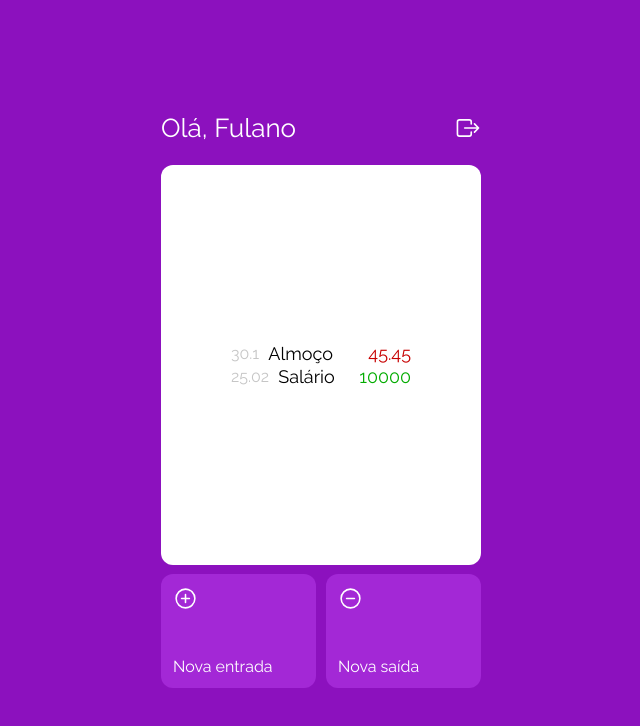
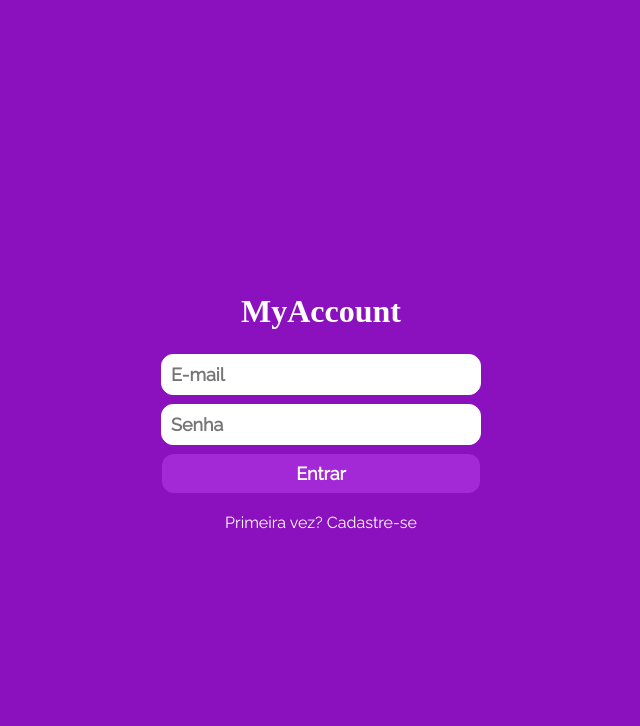
Before and after one commit to rayyventura/mywallet, a React (Create React App) app: page / in a window 1280 px wide. Shown: the top 726 px of the page, without its empty margins (319-959 px from the left). Built offline with nearby package versions, Linux system fonts and the light colour scheme; a web font is replaced by a local one.

Commit message:
Adds main features

```diff
--- a/package.json
+++ b/package.json
@@ -6,10 +6,13 @@
     "@testing-library/jest-dom": "^5.16.2",
     "@testing-library/react": "^12.1.2",
     "@testing-library/user-event": "^13.5.0",
+    "axios": "^0.25.0",
     "react": "^17.0.2",
     "react-dom": "^17.0.2",
     "react-router": "^6.2.1",
+    "react-router-dom": "^6.2.1",
     "react-scripts": "5.0.0",
+    "react-toastify": "^8.1.1",
     "styled-components": "^5.3.3",
     "web-vitals": "^2.1.4"
   },
--- a/src/App.js
+++ b/src/App.js
@@ -1,16 +1,29 @@
-import React from 'react';
+import React, { useState} from 'react';
+import {BrowserRouter, Routes, Route} from 'react-router-dom'
 import './css/reset.css'
 import './css/style.css'
 import SignUp from './components/SignUp';
 import SignIn from './components/SignIn';
 import RecordsPage from './components/RecordsPage';
 import IncomePage from './components/IncomePage';
+import OutcomePage from './components/OutcomePage';
+import UserContext from './components/contexts/UserContext';
+
 
 
 export default function App() {
+  const [info,setInfo]=useState();
   return (
-    <>
-    <RecordsPage />
-    </>
+    <BrowserRouter>
+          <UserContext.Provider value={{info,setInfo}}>
+            <Routes>
+              <Route path="/" element={<SignIn />}/>
+              <Route path="/signup" element={<SignUp />}/>
+              <Route path="/income" element={<IncomePage />}/>
+              <Route path="/outcome" element={<OutcomePage />}/>
+              <Route path="/records" element={<RecordsPage />}/>
+            </Routes>
+        </UserContext.Provider>
+    </BrowserRouter>
   )
 }
--- a/src/components/IncomePage/index.js
+++ b/src/components/IncomePage/index.js
@@ -1,17 +1,61 @@
-import React from 'react';
-import styled from 'styled-components';
+import React, {  useState,useContext } from 'react';
+import styled from 'styled-components'
+import UserContext from '../contexts/UserContext'
+import axios from 'axios'
+import { ToastContainer, toast } from 'react-toastify';
+import 'react-toastify/dist/ReactToastify.css';
+import { useNavigate } from 'react-router';
+
 
 export default function IncomePage() {
+  const [value, setValue]=useState();
+  const [description,setDescription]=useState();
+  const {info} = useContext(UserContext);
+  const navigate = useNavigate();
+
+  function submitForm(event){
+    event.preventDefault();
+
+    const data={
+      value,
+      description
+    }
+
+    axios.post("http/localhost:5000/income",data,{
+      headers:{ Authorization: `Bearer ${info.token}`}
+    }).then(res => navigate("/records")).catch(res => alert("Falha em adicionar transação"));
+  }
+
+  const alert = (text) => toast.error(`${text}`, {
+    position: "top-center",
+    autoClose: 5000,
+    hideProgressBar: false,
+    closeOnClick: true,
+    pauseOnHover: true,
+    draggable: true,
+    progress: undefined,
+  });
   return (
       <Container>
           <Header>
              <p> Nova Entrada </p>
           </Header>
-         <Form>
-           <input type="number" min="0.01" step="0.01"  placeholder='Valor' required/>
-           <input type="text" placeholder='Descrição' required/>
+         <Form onSubmit={submitForm}>
+           <input type="number" min="0.01" step="0.01"  placeholder='Valor' value={value} onChange={e=>setValue(e.target.value)} required/>
+           <input type="text" placeholder='Descrição' value={description} onChange={e=>setDescription(e.target.value)} required/>
            <button type='submit' > Salvar entrada </button>
          </Form>
+         <ToastContainer
+              position="top-center"
+              autoClose={5000}
+              hideProgressBar={false}
+              newestOnTop={false}
+              closeOnClick
+              rtl={false}
+              pauseOnFocusLoss
+              draggable
+              pauseOnHover
+            />
       </Container>
   );
 }
--- a/src/components/OutcomePage/index.js
+++ b/src/components/OutcomePage/index.js
@@ -1,17 +1,60 @@
-import React from 'react';
-import styled from 'styled-components';
+import React,{ useState,useContext } from 'react';
+import styled from 'styled-components'
+import UserContext from '../contexts/UserContext'
+import axios from 'axios'
+import { ToastContainer, toast } from 'react-toastify';
+import 'react-toastify/dist/ReactToastify.css';
+import { useNavigate } from 'react-router';
 
-export default function IncomePage() {
+export default function OutcomePage() {
+  const [value, setValue]=useState();
+  const [description,setDescription]=useState();
+  const {info} = useContext(UserContext);
+  const navigate = useNavigate();
+
+  function submitForm(event){
+    event.preventDefault();
+
+    const data={
+      value,
+      description
+    }
+
+    axios.post("http/localhost:5000/outcome",data,{
+      headers:{ Authorization: `Bearer ${info.token}`}
+    }).then(res => navigate("/records")).catch(res => alert("Falha em adicionar transação"));
+  }
+  const alert = (text) => toast.error(`${text}`, {
+    position: "top-center",
+    autoClose: 5000,
+    hideProgressBar: false,
+    closeOnClick: true,
+    pauseOnHover: true,
+    draggable: true,
+    progress: undefined,
+  });
   return (
       <Container>
           <Header>
              <p> Nova Saída </p>
           </Header>
-         <Form>
-           <input type="number" min="1" step="any"  placeholder='Valor' required/>
-           <input type="text" placeholder='Descrição' required/>
+         <Form onSubmit={submitForm}>
+           <input type="number" min="1" step="any"  placeholder='Valor' value={value} onChange={e=>setValue(e.target.value)} required/>
+           <input type="text" placeholder='Descrição' value={description} onChange={e=>setDescription(e.target.value)}  required/>
            <button type='submit' > Salvar saída </button>
          </Form>
+
+         <ToastContainer
+              position="top-center"
+              autoClose={5000}
+              hideProgressBar={false}
+              newestOnTop={false}
+              closeOnClick
+              rtl={false}
+              pauseOnFocusLoss
+              draggable
+              pauseOnHover
+            />
       </Container>
   );
 }
--- a/src/components/RecordsPage/index.js
+++ b/src/components/RecordsPage/index.js
@@ -1,22 +1,26 @@
-import React from 'react';
+import React, { useEffect, useState,useContext } from 'react';
 import styled from 'styled-components'
+import UserContext from '../contexts/UserContext'
+import axios from 'axios'
+import { ToastContainer, toast } from 'react-toastify';
+import 'react-toastify/dist/ReactToastify.css';
+
 
 
 
 export default function RecordsPage() {
-    const teste=[
-        {
-        date:30.10,
-        description:'Almoço',
-        type:'outcome',
-        value:45.45
-        },
-        {
-            date:25.02,
-            description:'Salário',
-            type:'income',
-            value:10000
-        }]
+
+        const [userData,setUserData] = useState();
+        const { info }= useContext(UserContext);
+
+        useEffect(()=>{
+            axios.get("http/localhost:5000/records",{
+                headers: {
+                    Authorization : `Bearer ${info.token}`
+                }
+             }).then((res => setUserData(res.data))).catch(res => alert("Falha em carregar dados do usuário"));
+
+        },[info.token])
         function RecordsStructure({record}){
             return(
                 <Record type={record.type}>
@@ -27,25 +31,33 @@ export default function RecordsPage() {
                     <p className="value">{record.value}</p>
                 </Record>
             )
-
         }
+        const alert = (text) => toast.error(`${text}`, {
+            position: "top-center",
+            autoClose: 5000,
+            hideProgressBar: false,
+            closeOnClick: true,
+            pauseOnHover: true,
+            draggable: true,
+            progress: undefined,
+          });
   return (
 
   <Container>
     <Header>
-        <p>Olá, Fulano</p>
+       {userData &&  <p>Olá, {userData.name}</p> }
         <ion-icon name="exit-outline"></ion-icon>
     </Header>
     <Records>
         <Text>
-            {/* <p>Não há registros de entrada ou saída</p> */}
             {
-                teste.map(record=>{
+                userData?  userData.map(record=>{
                     return(
                         <RecordsStructure record={record} key={record.date}/>
                     )
-            })
+            }) :  <p>Não há registros de entrada ou saída</p>
             }
+
         </Text>
     </Records>
     <Footer>
@@ -59,6 +71,17 @@ export default function RecordsPage() {
         </div>
 
     </Footer>
+    <ToastContainer
+              position="top-center"
+              autoClose={5000}
+              hideProgressBar={false}
+              newestOnTop={false}
+              closeOnClick
+              rtl={false}
+              pauseOnFocusLoss
+              draggable
+              pauseOnHover
+            />
   </Container>
 
     )
--- a/src/components/SignIn/index.js
+++ b/src/components/SignIn/index.js
@@ -1,24 +1,72 @@
 import styled from 'styled-components';
-import React, { useEffect, useState } from 'react';
+import React, { useState,useContext } from 'react';
+import { useNavigate } from 'react-router-dom'
+import { ToastContainer, toast } from 'react-toastify';
+import 'react-toastify/dist/ReactToastify.css';
+import axios from "axios";
+import UserContext from '../contexts/UserContext';
 
-export default function SignIp() {
+export default function SignIn() {
+const navigate = useNavigate();
+const [email,setEmail]=useState('');
+const [password,setPassword]=useState('');
+const {setInfo}=useContext(UserContext);
 
+
+
+
+function submitForm(event){
+
+  const user={
+    email,
+    password
+  }
+
+event.preventDefault();
+
+axios.post("http/localhost:5000/",user).then(res=>{
+  setInfo(res.data);
+  localStorage.setItem("userInfo", JSON.stringify(res.data));
+  navigate('/records');
+}).catch(res=>{
+  console.log(res.response.status);
+  alert("email e/ou senha inválidos");
+
+})
+}
+const alert = (text) => toast.error(`${text}`, {
+  position: "top-center",
+  autoClose: 5000,
+  hideProgressBar: false,
+  closeOnClick: true,
+  pauseOnHover: true,
+  draggable: true,
+  progress: undefined,
+});
   return (
      <Container >
 
               <Title>
                   MyAccount
               </Title>
-            <Form>
-              <input type="text" placeholder='Nome' required/>
-              <input placeholder='E-mail' type="email" required/>
-              <input type="password" placeholder='Senha' required/>
-              <input type="password" placeholder='Confirme a senha' required/>
-              <button type='submit' > Cadastrar </button>
+            <Form onSubmit={submitForm}>
+              <input placeholder='E-mail' type="email"  value={email} onChange={(e)=>setEmail(e.target.value)} required/>
+              <input type="password" placeholder='Senha' value={password} onChange={(e)=>setPassword(e.target.value)} required />
+              <button type='submit' > Entrar </button>
             </Form>
 
-            <p>Já tem uma conta? Entre agora!</p>
-
+            <p onClick={()=>navigate("/signup")}>Primeira vez? Cadastre-se</p>
+            <ToastContainer
+              position="top-center"
+              autoClose={5000}
+              hideProgressBar={false}
+              newestOnTop={false}
+              closeOnClick
+              rtl={false}
+              pauseOnFocusLoss
+              draggable
+              pauseOnHover
+            />
       </Container>
 
   )
--- a/src/components/SignUp/index.js
+++ b/src/components/SignUp/index.js
@@ -1,22 +1,72 @@
 import styled from 'styled-components';
-import React, { useEffect, useState } from 'react';
+import React, { useState } from 'react';
+import {  useNavigate } from 'react-router-dom'
+import axios from "axios";
+import { ToastContainer, toast } from 'react-toastify';
+import 'react-toastify/dist/ReactToastify.css';
 
 export default function SignUp() {
+const navigate = useNavigate();
+const [email,setEmail]=useState('');
+const [name,setName]=useState('');
+const [password,setPassword]=useState('');
+const [passwordConfirm,setPasswordConfirm]=useState('');
 
+
+function submitForm(event){
+
+event.preventDefault();
+
+const user = {
+  email,
+  name,
+  password,
+  passwordConfirm
+}
+
+if(password!==passwordConfirm ){
+  alert("A confirmação precisa ser igual a senha");
+  return;
+}
+axios.post('http://localhost:5000/signup',user).then((res=>{
+  navigate('/');
+})).catch(res=>{alert("Preencha os dados corretamente")});
+}
+const alert = (text) => toast.error(`${text}`, {
+  position: "top-center",
+  autoClose: 5000,
+  hideProgressBar: false,
+  closeOnClick: true,
+  pauseOnHover: true,
+  draggable: true,
+  progress: undefined,
+});
   return (
      <Container >
 
               <Title>
                   MyAccount
               </Title>
-            <Form>
-              <input placeholder='E-mail' type="email" required/>
-              <input type="password" placeholder='Senha' required/>
-              <button type='submit' > Entrar </button>
+            <Form onSubmit={submitForm}>
+              <input type="text" placeholder='Nome' value={name} onChange={(e)=>setName(e.target.value)} required />
+              <input placeholder='E-mail' type="E-mail"  value={email} onChange={(e)=>setEmail(e.target.value)} required/>
+              <input type="password" placeholder='Senha'  value={password} onChange={(e)=>setPassword(e.target.value)} required/>
+              <input type="password" placeholder='Confirme a senha'  value={passwordConfirm} onChange={(e)=>setPasswordConfirm(e.target.value)} required/>
+              <button type='submit' > Cadastrar </button>
             </Form>
 
-            <p>Primeira vez? Cadastre-se</p>
-
+            <p onClick={()=>navigate('/')}>Já tem uma conta? Entre agora!</p>
+            <ToastContainer
+              position="top-center"
+              autoClose={5000}
+              hideProgressBar={false}
+              newestOnTop={false}
+              closeOnClick
+              rtl={false}
+              pauseOnFocusLoss
+              draggable
+              pauseOnHover
+            />
       </Container>
 
   )
--- /dev/null
+++ b/src/components/contexts/UserContext.js
@@ -0,0 +1,5 @@
+import {createContext} from 'react'
+
+const UserContext = createContext();
+
+export default UserContext;
```
Also changed, not shown: src/components/ola.js (deleted), 1 other file (tests, documents, lock files or other folders).
